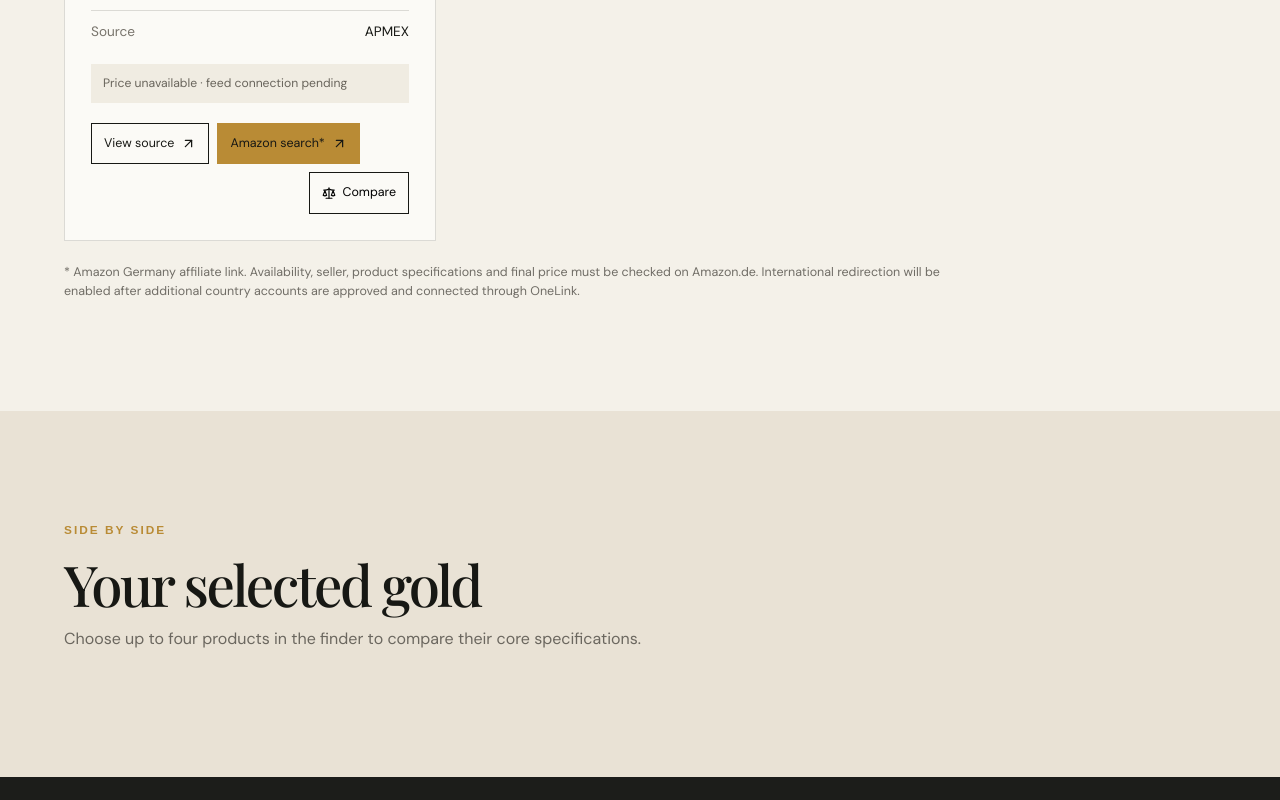
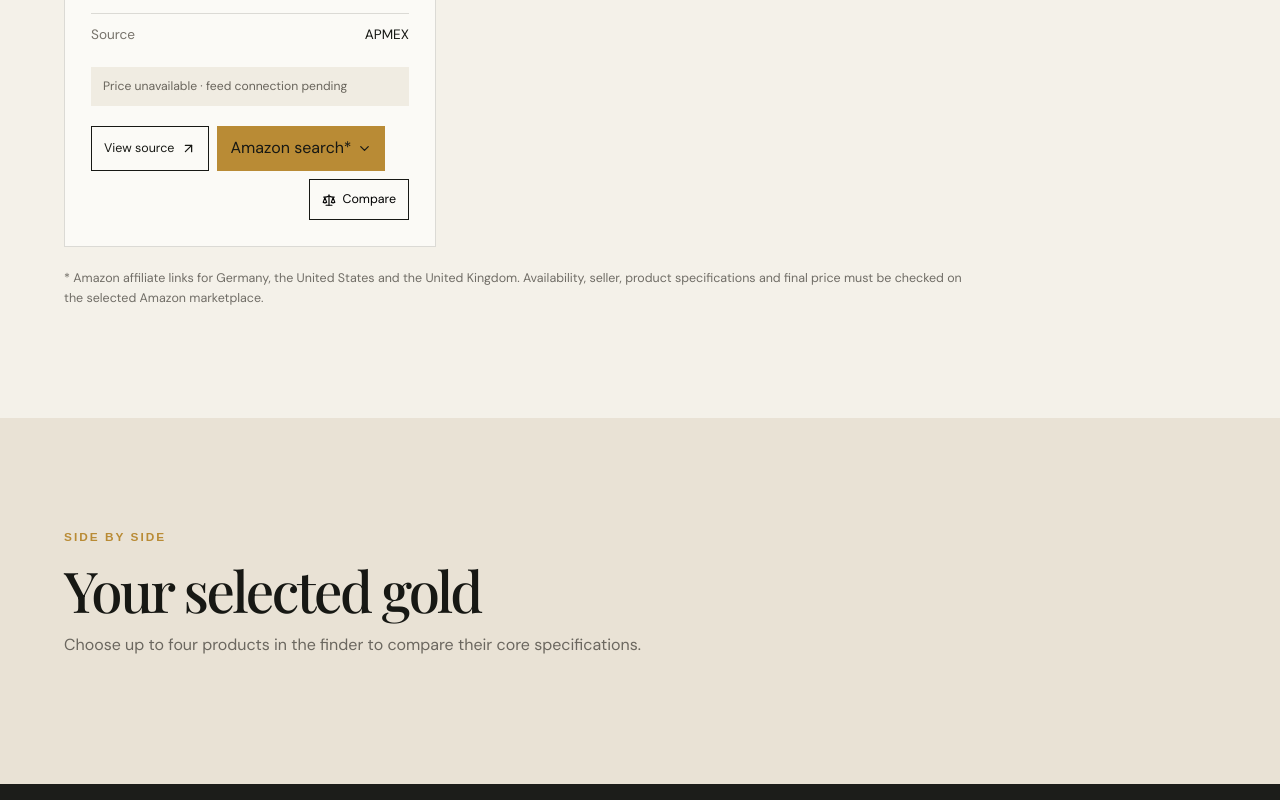
Before and after one commit to FunkeyMedia/gold-finder, a Next.js app: page / in a window 1280 px wide. Shown: the part 2400-3200 px from the top of the page. Built offline with nearby package versions, Linux system fonts and the light colour scheme; a web font is replaced by a local one.

Commit message:
Add international Amazon affiliate marketplaces

```diff
--- a/src/app/affiliate.css
+++ b/src/app/affiliate.css
@@ -3,11 +3,27 @@
   justify-content: flex-start;
 }
 
-.actions a.amazon {
+.amazon-picker summary {
   background: #b98b35;
   border-color: #b98b35;
   color: #171814;
 }
+
+.amazon-picker { position: relative; }
+.amazon-picker summary {
+  align-items: center; cursor: pointer; display: flex; gap: 6px;
+  list-style: none; padding: 10px 13px;
+}
+.amazon-picker summary::-webkit-details-marker { display: none; }
+.amazon-picker[open] summary svg { transform: rotate(180deg); }
+.amazon-picker > div {
+  background: #fff; border: 1px solid #d9d3c8; box-shadow: 0 12px 30px rgba(20,20,16,.14);
+  display: grid; left: 0; min-width: 190px; padding: 6px; position: absolute; top: calc(100% + 6px); z-index: 5;
+}
+.actions .amazon-picker a {
+  background: transparent; border: 0; color: #282821; justify-content: space-between; padding: 9px 10px;
+}
+.actions .amazon-picker a:hover { background: #f4f0e8; }
 
 .actions button {
   margin-left: auto;
--- a/src/components/GoldFinder.tsx
+++ b/src/components/GoldFinder.tsx
@@ -17,8 +17,12 @@ const sources=[
  ['APMEX','https://www.apmex.com/category/10000/gold','International product taxonomy'],
  ['BullionByPost','https://www.bullionbypost.co.uk/gold/','Weight-led browsing and product ranges']
 ];
-const amazonTrackingId='Onlinestarkei-21';
-const amazonUrl=(productName:string)=>`https://www.amazon.de/s?k=${encodeURIComponent(productName)}&tag=${amazonTrackingId}`;
+const amazonStores=[
+ {label:'Germany',domain:'www.amazon.de',tag:'Onlinestarkei-21'},
+ {label:'United States',domain:'www.amazon.com',tag:'goldfindercom-20'},
+ {label:'United Kingdom',domain:'www.amazon.co.uk',tag:'goldfindercom-21'}
+];
+const amazonUrl=(productName:string,domain:string,tag:string)=>`https://${domain}/s?k=${encodeURIComponent(productName)}&tag=${tag}`;
 
 export default function GoldFinder(){
  const [query,setQuery]=useState(''); const [type,setType]=useState('All'); const [region,setRegion]=useState('International'); const [sort,setSort]=useState('name'); const [compare,setCompare]=useState<string[]>([]); const [mobile,setMobile]=useState(false);
@@ -32,8 +36,8 @@ export default function GoldFinder(){
   <section className="finder" id="finder"><div className="finder-intro"><p className="eyebrow">Gold finder</p><h2>A clearer way to explore physical gold.</h2><p>Use the essentials first. Every result links to a source page; live prices will appear only after an authorised feed is connected.</p></div>
    <div className="controls"><label className="search"><Search/><input value={query} onChange={e=>setQuery(e.target.value)} placeholder="Search coin, bar, mint or dealer"/></label><Select label="Format" icon={<SlidersHorizontal/>} value={type} set={setType} options={['All','Bar','Coin']}/><Select label="Delivery region" icon={<Globe2/>} value={region} set={setRegion} options={['International','Europe','UK','US']}/><Select label="Sort" icon={<ChevronDown/>} value={sort} set={setSort} options={['name','weight']}/></div>
    <div className="result-head"><span>{visible.length} recognised products</span><button onClick={()=>{setQuery('');setType('All');setRegion('International')}}>Reset filters</button></div>
-   <div className="grid">{visible.map((p,i)=><article className="card" key={p.id}><div className={`metal ${p.type.toLowerCase()}`}>{p.type==='Coin'?<Coins/>:<Box/>}<span>{String(i+1).padStart(2,'0')}</span></div><div className="card-body"><div className="tag">{p.type} · {p.weight}</div><h3>{p.name}</h3><dl><div><dt>Fine weight</dt><dd>{p.grams===33.93?'1 oz fine gold':`${p.grams} g`}</dd></div><div><dt>Fineness</dt><dd>{p.purity}</dd></div><div><dt>Maker / mint</dt><dd>{p.maker}</dd></div><div><dt>Source</dt><dd>{p.dealer}</dd></div></dl><p className="no-price">Price unavailable · feed connection pending</p><div className="actions"><a href={p.url} target="_blank" rel="nofollow sponsored noopener">View source <ArrowUpRight size={15}/></a><a className="amazon" href={amazonUrl(p.name)} target="_blank" rel="nofollow sponsored noopener" aria-label={`Search for ${p.name} on Amazon, affiliate link`}>Amazon search* <ArrowUpRight size={15}/></a><button className={compare.includes(p.id)?'selected':''} onClick={()=>toggle(p.id)}>{compare.includes(p.id)?<Check size={14}/>:<Scale size={14}/>} Compare</button></div></div></article>)}</div>
-   <p className="amazon-note">* Amazon Germany affiliate link. Availability, seller, product specifications and final price must be checked on Amazon.de. International redirection will be enabled after additional country accounts are approved and connected through OneLink.</p>
+   <div className="grid">{visible.map((p,i)=><article className="card" key={p.id}><div className={`metal ${p.type.toLowerCase()}`}>{p.type==='Coin'?<Coins/>:<Box/>}<span>{String(i+1).padStart(2,'0')}</span></div><div className="card-body"><div className="tag">{p.type} · {p.weight}</div><h3>{p.name}</h3><dl><div><dt>Fine weight</dt><dd>{p.grams===33.93?'1 oz fine gold':`${p.grams} g`}</dd></div><div><dt>Fineness</dt><dd>{p.purity}</dd></div><div><dt>Maker / mint</dt><dd>{p.maker}</dd></div><div><dt>Source</dt><dd>{p.dealer}</dd></div></dl><p className="no-price">Price unavailable · feed connection pending</p><div className="actions"><a href={p.url} target="_blank" rel="nofollow sponsored noopener">View source <ArrowUpRight size={15}/></a><AmazonLinks productName={p.name}/><button className={compare.includes(p.id)?'selected':''} onClick={()=>toggle(p.id)}>{compare.includes(p.id)?<Check size={14}/>:<Scale size={14}/>} Compare</button></div></div></article>)}</div>
+   <p className="amazon-note">* Amazon affiliate links for Germany, the United States and the United Kingdom. Availability, seller, product specifications and final price must be checked on the selected Amazon marketplace.</p>
    {!visible.length&&<div className="empty"><Search/><h3>No matches yet</h3><p>Try another region or remove a filter.</p></div>}
   </section>
   {compare.length>0&&<aside className="compare"><div><Scale/><strong>Compare selection</strong><span>{compare.length}/4 products</span></div><div>{compare.map(id=><button key={id} onClick={()=>toggle(id)}>{products.find(p=>p.id===id)?.name}<X size={13}/></button>)}</div><a href="#comparison">Review comparison</a></aside>}
@@ -41,10 +45,11 @@ export default function GoldFinder(){
   <section className="guide" id="guide"><div><p className="eyebrow">Buying guide</p><h2>Know what you are comparing.</h2><p>Physical gold is simple in principle, but size, premium, delivery and storage all shape the final decision.</p><a href="https://www.royalmint.com/invest/discover/invest-in-gold/an-introduction-to-investing-in-precious-metals-what-are-my-options/" target="_blank">Read the source guide <ArrowUpRight size={15}/></a></div><div className="guide-list"><Guide n="01" title="Bars or coins?" text="Bars often concentrate value efficiently. Coins may offer recognisable designs and more flexible resale sizes."/><Guide n="02" title="Weight and fineness" text="One troy ounce equals 31.1035 grams. Fineness describes the proportion of pure gold in the item."/><Guide n="03" title="Premium and total cost" text="Compare fabrication premiums, insured delivery, payment fees and any applicable local taxes—not only the metal value."/><Guide n="04" title="Storage and exit" text="Plan secure storage, insurance and a resale route before buying. Terms differ by dealer and country."/></div></section>
   <section className="trust" id="dealers"><ShieldCheck/><div><p className="eyebrow">Source-led by design</p><h2>Clarity before clicks.</h2></div><p>We do not invent ratings, prices or partnerships. Dealer links point to public source pages. Amazon search links are clearly marked as affiliate links; sponsored status never determines the displayed product facts.</p></section>
   <section className="sources"><p className="eyebrow">Research references</p><h2>What shaped this first release.</h2><div>{sources.map(s=><a key={s[0]} href={s[1]} target="_blank"><strong>{s[0]}</strong><span>{s[2]}</span><ArrowUpRight/></a>)}</div></section>
-  <section className="about" id="about"><div><p className="eyebrow">About Gold Finder</p><h2>Built for calm, informed exploration.</h2></div><div><p>Gold Finder is an independent discovery interface for internationally recognised physical bullion products. It is not a dealer, broker or financial adviser.</p><p id="disclosure"><strong>Affiliate disclosure.</strong> As an Amazon Associate, Gold Finder earns from qualifying purchases. Links marked “Amazon search*” contain the PartnerNet tracking ID Onlinestarkei-21. Amazon availability and prices can change and are verified only on the destination page. Other outbound links currently point to public sources and are not presented as active partnerships.</p><p id="privacy"><strong>Privacy.</strong> Search and filter choices are reflected in the page URL. Read our <a href="/datenschutz">Privacy Policy / Datenschutz</a> for hosting, contact and affiliate-link information.</p></div></section>
+  <section className="about" id="about"><div><p className="eyebrow">About Gold Finder</p><h2>Built for calm, informed exploration.</h2></div><div><p>Gold Finder is an independent discovery interface for internationally recognised physical bullion products. It is not a dealer, broker or financial adviser.</p><p id="disclosure"><strong>Affiliate disclosure.</strong> As an Amazon Associate, Gold Finder earns from qualifying purchases. Links marked “Amazon search*” use the registered tracking IDs Onlinestarkei-21 (Germany), goldfindercom-20 (United States) and goldfindercom-21 (United Kingdom). Amazon availability and prices can change and are verified only on the destination page. Other outbound links currently point to public sources and are not presented as active partnerships.</p><p id="privacy"><strong>Privacy.</strong> Search and filter choices are reflected in the page URL. Read our <a href="/datenschutz">Privacy Policy / Datenschutz</a> for hosting, contact and affiliate-link information.</p></div></section>
   <section className="faq" id="faq"><p className="eyebrow">FAQ</p><h2>Answers without the sales pitch.</h2><details><summary>Does Gold Finder sell gold?</summary><p>No. It helps visitors explore products and continue to external dealer or mint pages.</p></details><details><summary>Are the prices live?</summary><p>No live price feed is connected in this release, so the interface does not display price claims.</p></details><details><summary>Is this financial advice?</summary><p>No. Gold can rise or fall in value. Consider your circumstances, costs, taxes and independent professional advice.</p></details></section>
   <footer><a className="brand" href="#top"><span>AU</span> GOLD FINDER</a><p>Independent discovery for physical gold.</p><div><a href="#disclosure">Affiliate disclosure</a><a href="/impressum">Legal Notice / Impressum</a><a href="/datenschutz">Privacy / Datenschutz</a><a href="#faq">FAQ</a></div><small>© {new Date().getFullYear()} Gold Finder. Information only; no investment advice.</small></footer>
  </main>
 }
 function Select({label,icon,value,set,options}:{label:string;icon:React.ReactNode;value:string;set:(v:string)=>void;options:string[]}){return <label className="select">{icon}<span>{label}<select value={value} onChange={e=>set(e.target.value)}>{options.map(o=><option key={o}>{o}</option>)}</select></span></label>}
+function AmazonLinks({productName}:{productName:string}){return <details className="amazon-picker"><summary>Amazon search* <ChevronDown size={15}/></summary><div>{amazonStores.map(store=><a key={store.domain} href={amazonUrl(productName,store.domain,store.tag)} target="_blank" rel="nofollow sponsored noopener">{store.label}<ArrowUpRight size={14}/></a>)}</div></details>}
 function Guide({n,title,text}:{n:string;title:string;text:string}){return <article><span>{n}</span><div><h3>{title}</h3><p>{text}</p></div><BookOpen/></article>}
```
Also changed, not shown: 1 other file (tests, documents, lock files or other folders).
